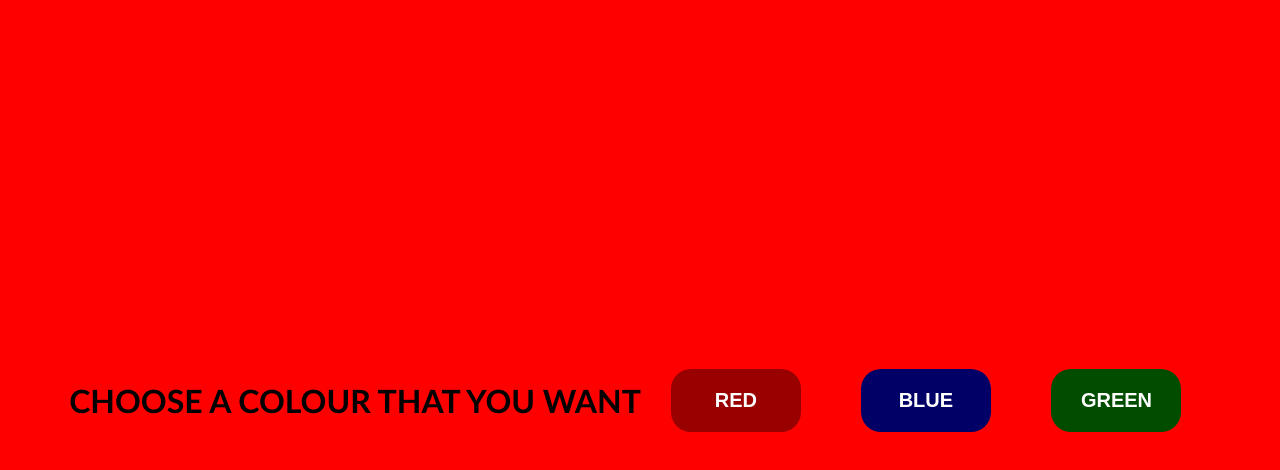
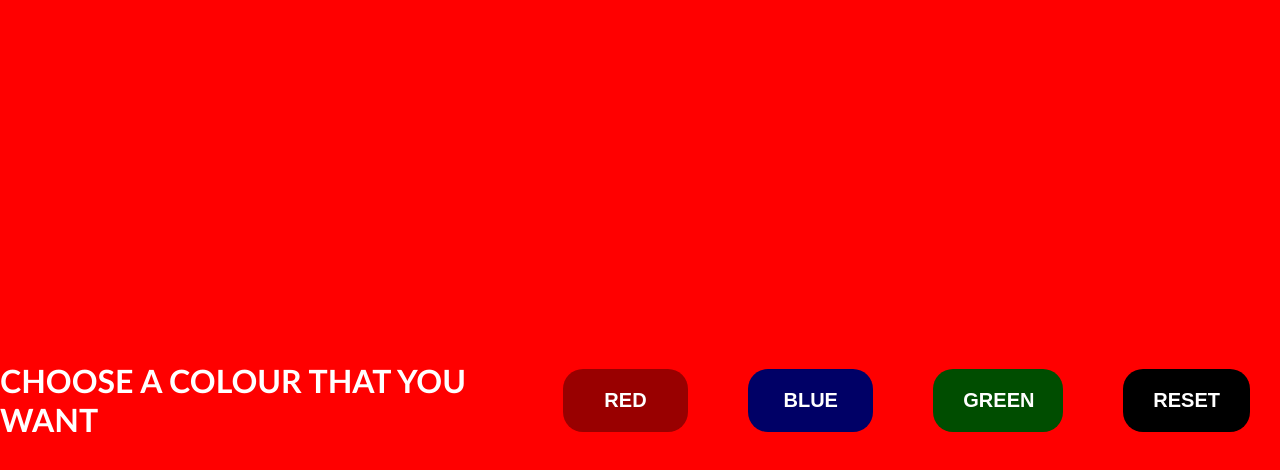
Before and after one commit to RisingBeastVector/Mini-Projects, a plain HTML site: page BG Colour Picker/index.html in a window 1280 px wide. Both pictures are taken after a click on the button "RED". Drawn offline with Linux system fonts and the light colour scheme.

Commit message:
Added Reset Button

```diff
--- a/BG Colour Picker/function.js
+++ b/BG Colour Picker/function.js
@@ -1,11 +1,19 @@
 function Red() {
   document.getElementById("page").style.backgroundColor = "red";
+  document.getElementById("head").style.color = "white";
 }
 
 function Blue() {
   document.getElementById("page").style.backgroundColor = "blue";
+  document.getElementById("head").style.color = "white";
 }
 
 function Green() {
   document.getElementById("page").style.backgroundColor = "green";
+  document.getElementById("head").style.color = "white";
 }
+
+function Reset() {
+  document.getElementById("page").style.backgroundColor = "white";
+  document.getElementById("head").style.color = "black";
+}
--- a/BG Colour Picker/index.html
+++ b/BG Colour Picker/index.html
@@ -9,10 +9,11 @@
 </head>
 <body id="page">
     <main>
-        <h1>CHOOSE A COLOUR THAT YOU WANT</h1>
+        <h1 class="header" id="head">CHOOSE A COLOUR THAT YOU WANT</h1>
         <button class="btn" id="button1" onclick="Red()" >Red</button>
         <button class="btn" id="button2" onclick="Blue()" >Blue</button>
         <button class="btn" id="button3" onclick="Green()" >Green</button>
+        <button class="btn" id="button4" onclick="Reset()" >Reset</button>
     </main>
 </body>
 </html>
--- a/BG Colour Picker/style.css
+++ b/BG Colour Picker/style.css
@@ -44,3 +44,9 @@
     width: 130px;
     margin: 0 30px;
 }
+
+#button4{
+    background-color: #000000;
+    width: 130px;
+    margin: 0 30px;
+}
```
